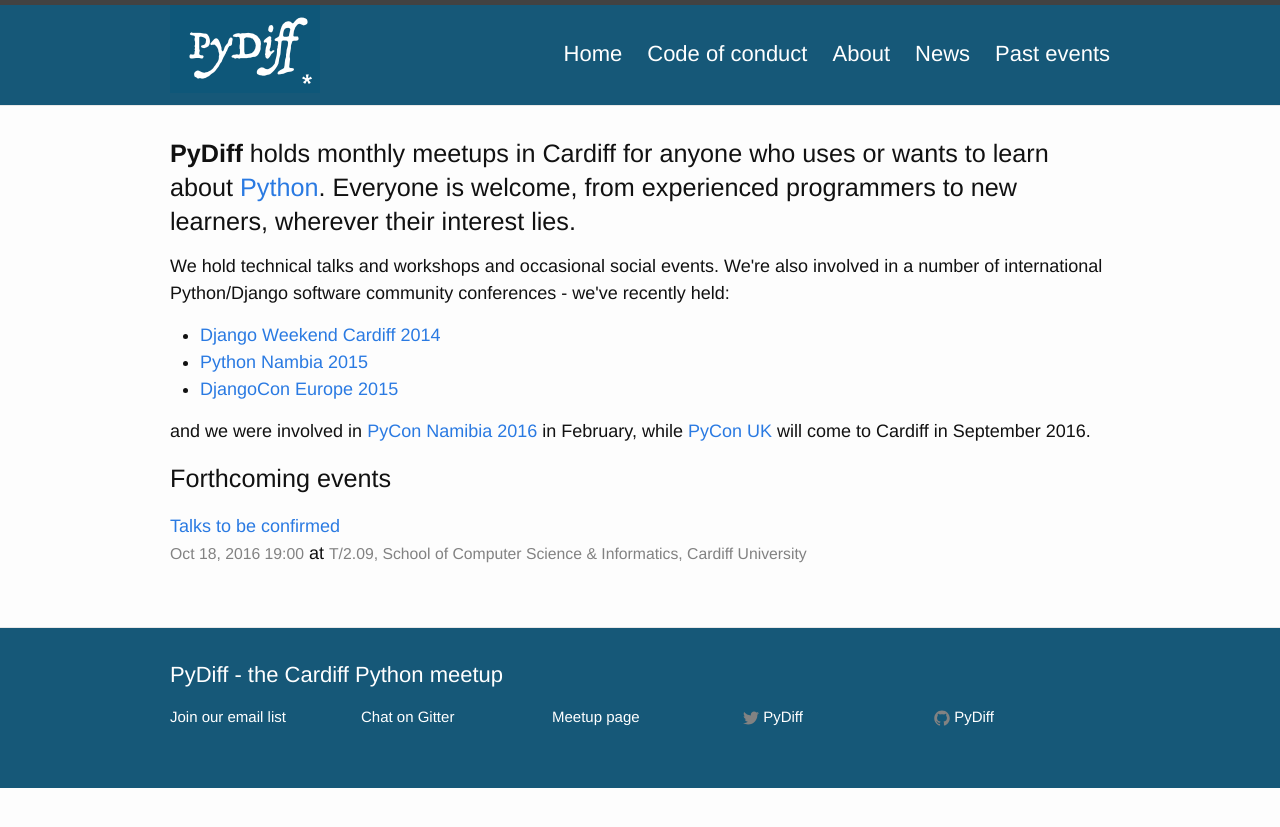
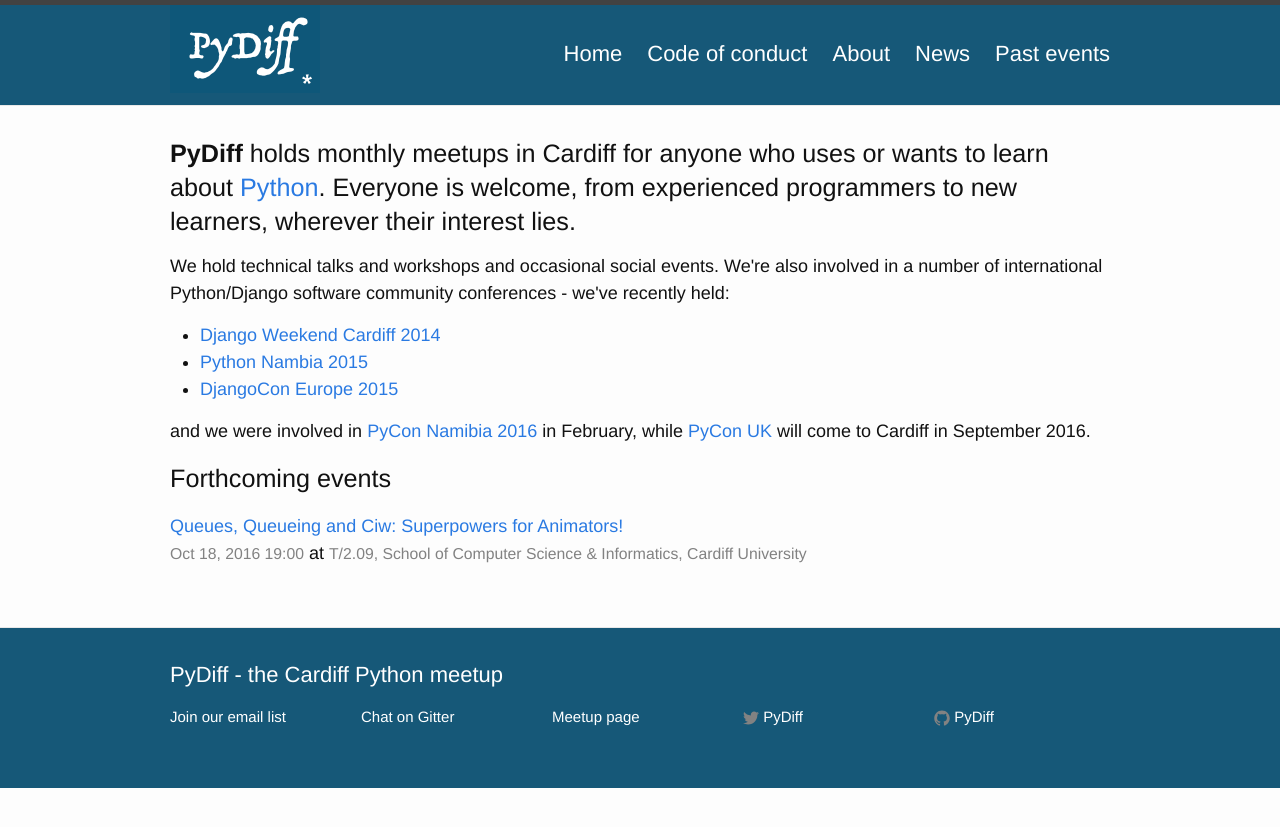
Before and after one commit to PyDiff/PyDiff.github.io, a Jekyll site: the page built from index.html, in a window 1280 px wide. Shown: the top 827 px of the page. Built offline with Jekyll 4.4.1, drawn with Linux system fonts in a browser that asks for light colours; some of the changed lines change nothing that is shown.

Commit message:
Add details of October talk

```diff
--- a/_events/2016-10-18.md
+++ b/_events/2016-10-18.md
@@ -1,12 +1,23 @@
 ---
 layout: post
-title:  "Talks to be confirmed"
+title:  "Queues, Queueing and Ciw: Superpowers for Animators!"
 when:   2016-10-18
 time:   "19:00"
 venue:  "T/2.09, School of Computer Science & Informatics, Cardiff University"
 ---
 
-Talks still to be announced! Want to give a talk? Get in touch with [@Pydiff](https://twitter.com/PyDiff) on Twitter!
+# Queues, Queueing and Ciw: Superpowers for Animators!
+
+Animating can be a very time consuming process, with animators working on
+feature films taking weeks to animate just a few seconds of footage. But we
+will see that with the right tools and just a few lines of Python we can very
+easily generate hours of background animation in minutes!
+
+[Blender](www.blender.org) is a free and open source 3D animation package that
+exposes much of its functionality through a Python API.
+
+[Ciw](http://ciw.readthedocs.io/en/latest/index.html) is a Python library that
+allows us to easily model and simulate networks of queues.
 
 # Location
 
```
